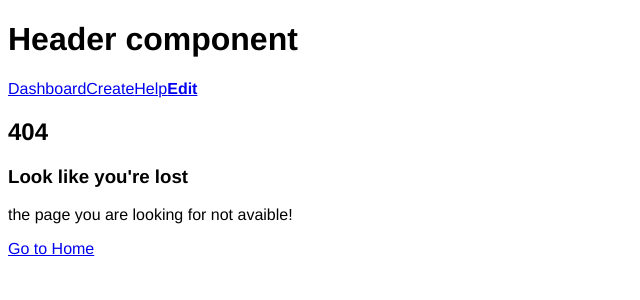
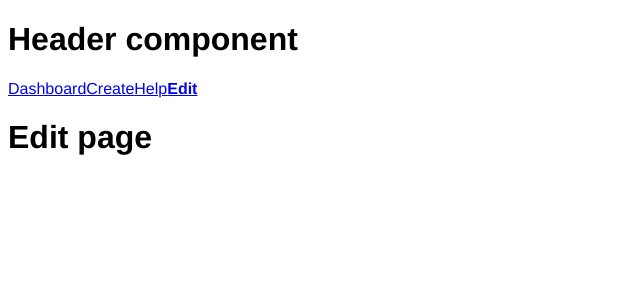
Before and after one commit to SAHARIPRASAD-2907/react-expense-tracker, a React (Create React App) app: page /edit/1 in a window 1280 px wide. Before the commit this address had no page. Shown: the top 300 px of the page, without its empty margins (0-640 px from the left). Built offline with nearby package versions, Linux system fonts and the light colour scheme.

Commit message:
small edits to the components

```diff
--- a/package.json
+++ b/package.json
@@ -12,6 +12,7 @@
     "react-dom": "^17.0.2",
     "react-router-dom": "^5.2.0",
     "react-scripts": "4.0.3",
+    "redux": "^4.1.1",
     "web-vitals": "^1.1.2"
   },
   "scripts": {
--- a/src/App.js
+++ b/src/App.js
@@ -1,5 +1,4 @@
 import "./App.scss";
-import { Route, Switch } from "react-router-dom";
 // Importing pages
 import Header from "./components/Header";
 import AppRouter from "./routers/AppRouter";
@@ -8,7 +7,7 @@ function App() {
   return (
     <div className="App">
       <Header />
-      {/* Routing for renduring pages */}
+      {/* Routing for rendering pages */}
       <AppRouter />
     </div>
   );
--- a/src/components/Header.js
+++ b/src/components/Header.js
@@ -1,5 +1,5 @@
 import React from "react";
-import { Link,NavLink } from "react-router-dom";
+import { NavLink } from "react-router-dom";
 
 function Header() {
   return (
--- a/src/pages/EditExpense.js
+++ b/src/pages/EditExpense.js
@@ -1,6 +1,7 @@
 import React from "react";
 
-function Edit() {
+function Edit(props) {
+  console.log(props);
   return (
     <div>
       <h1>Edit page</h1>
--- a/src/routers/AppRouter.js
+++ b/src/routers/AppRouter.js
@@ -12,7 +12,7 @@ function AppRouter() {
       <Route path="/" component={Dashboard} exact={true} />
       <Route path="/create" component={AddExpense} exact />
       <Route path="/help" component={HelpPage} exact />
-      <Route path="/edit" component={Edit} exact />
+      <Route path="/edit/:id" component={Edit} exact />
       <Route component={Error404} />
     </Switch>
   );
```
Also changed, not shown: 1 other file (tests, documents, lock files or other folders).
